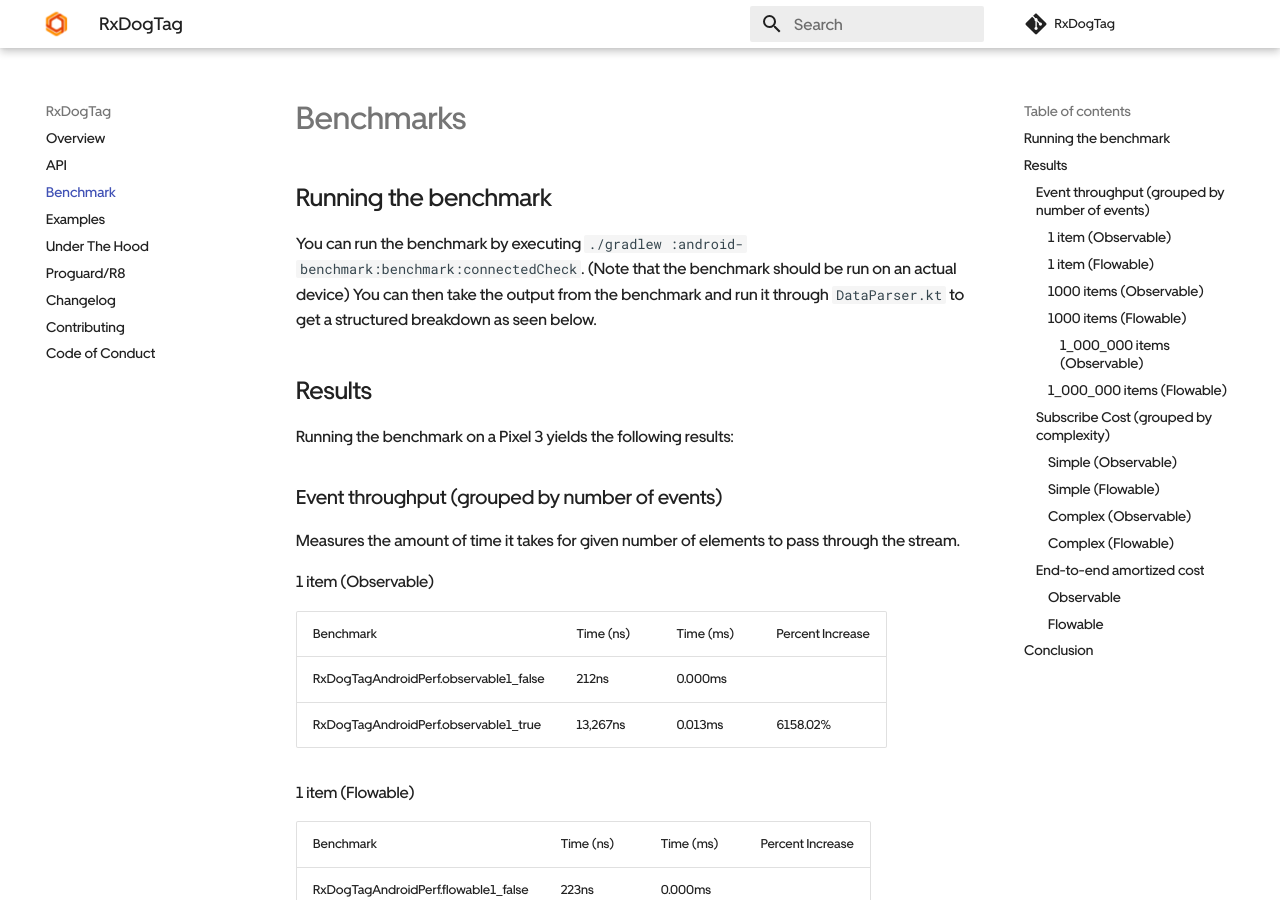
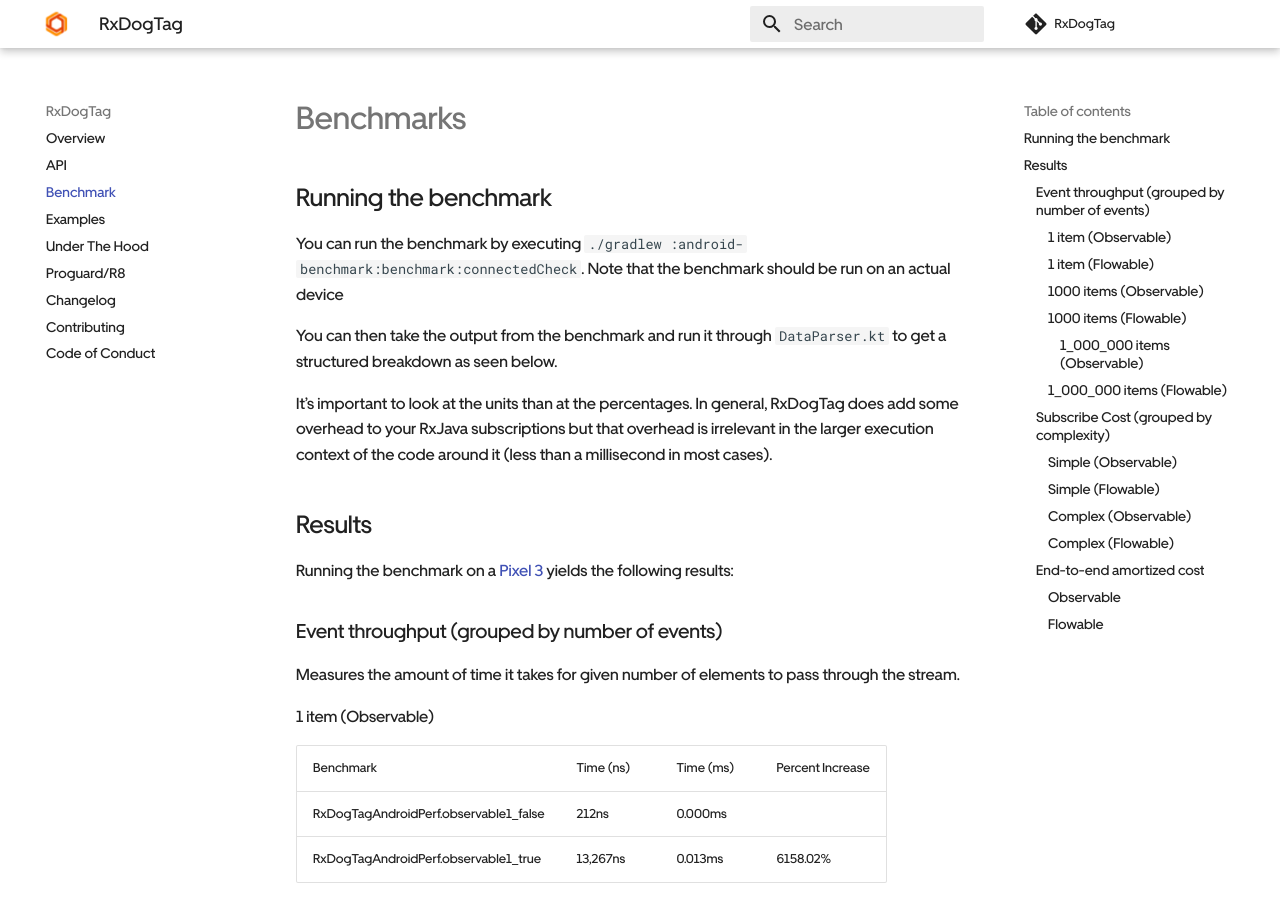
Before and after one commit to uber/RxDogTag, an MkDocs documentation site: the page built from docs/benchmark.md, in a window 1280 px wide and 900 px high. Built offline with MkDocs 1.6.1 and Material for MkDocs 9.7.7, drawn with Linux system fonts in a browser that asks for light colours; comment, search, counter and statistics services are not loaded; some of the changed text lies outside the part shown.

Commit message:
Polish up some comments

```diff
--- a/docs/benchmark.md
+++ b/docs/benchmark.md
@@ -2,12 +2,15 @@
 
 ## Running the benchmark
 
-You can run the benchmark by executing `./gradlew :android-benchmark:benchmark:connectedCheck`. (Note that the benchmark should be run on an actual device)
+You can run the benchmark by executing `./gradlew :android-benchmark:benchmark:connectedCheck`. Note that the benchmark should be run on an actual device
+
 You can then take the output from the benchmark and run it through `DataParser.kt` to get a structured breakdown as seen below.
+
+It's important to look at the units than at the percentages. In general, RxDogTag does add some overhead to your RxJava subscriptions but that overhead is irrelevant in the larger execution context of the code around it (less than a millisecond in most cases).
 
 ## Results
 
-Running the benchmark on a Pixel 3 yields the following results:
+Running the benchmark on a [Pixel 3](https://store.google.com/product/pixel_3_specs) yields the following results:
 
 ### Event throughput (grouped by number of events)
 
@@ -79,7 +82,7 @@
 
 ### End-to-end amortized cost
 
-This measures the end-to-end amortized cost
+This measures the end-to-end amortized cost.
 
 #### Observable
 | Benchmark | Time (ns) | Time (ms) | Percent Increase |
@@ -92,7 +95,3 @@
 |---------- |-----------|-----------|------------------|
 | RxDogTagAndroidPerf.flowable_false_e2e | 126,371ns  0.126ms
 | RxDogTagAndroidPerf.flowable_true_e2e | 153,107ns | 0.153ms | 21.16%
-
-## Conclusion
-
-RxDogTag does add some overhead to your RxJava subscriptions but the important thing to note is that the millisecond value is minuscule (less than a millisecond in most cases).
```
